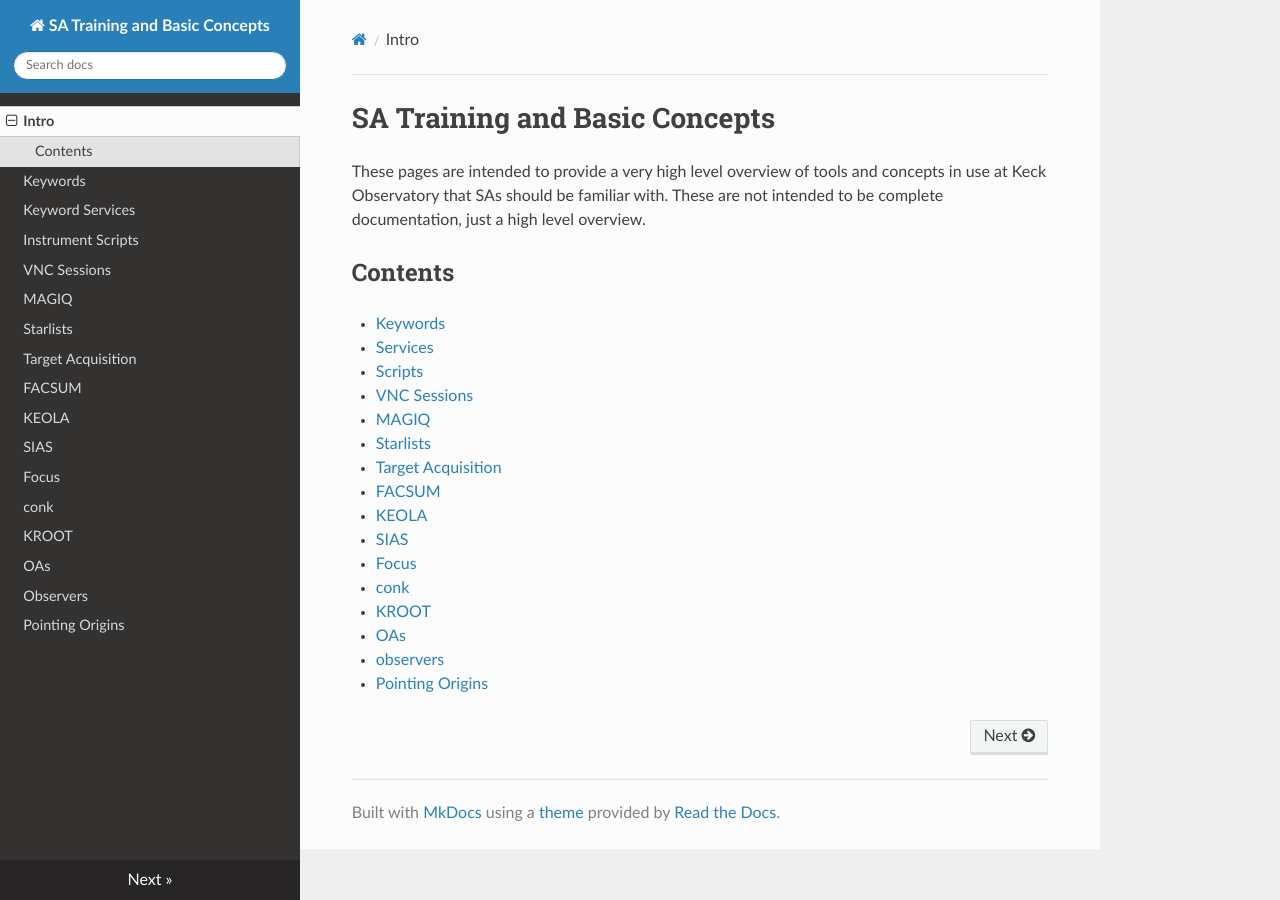
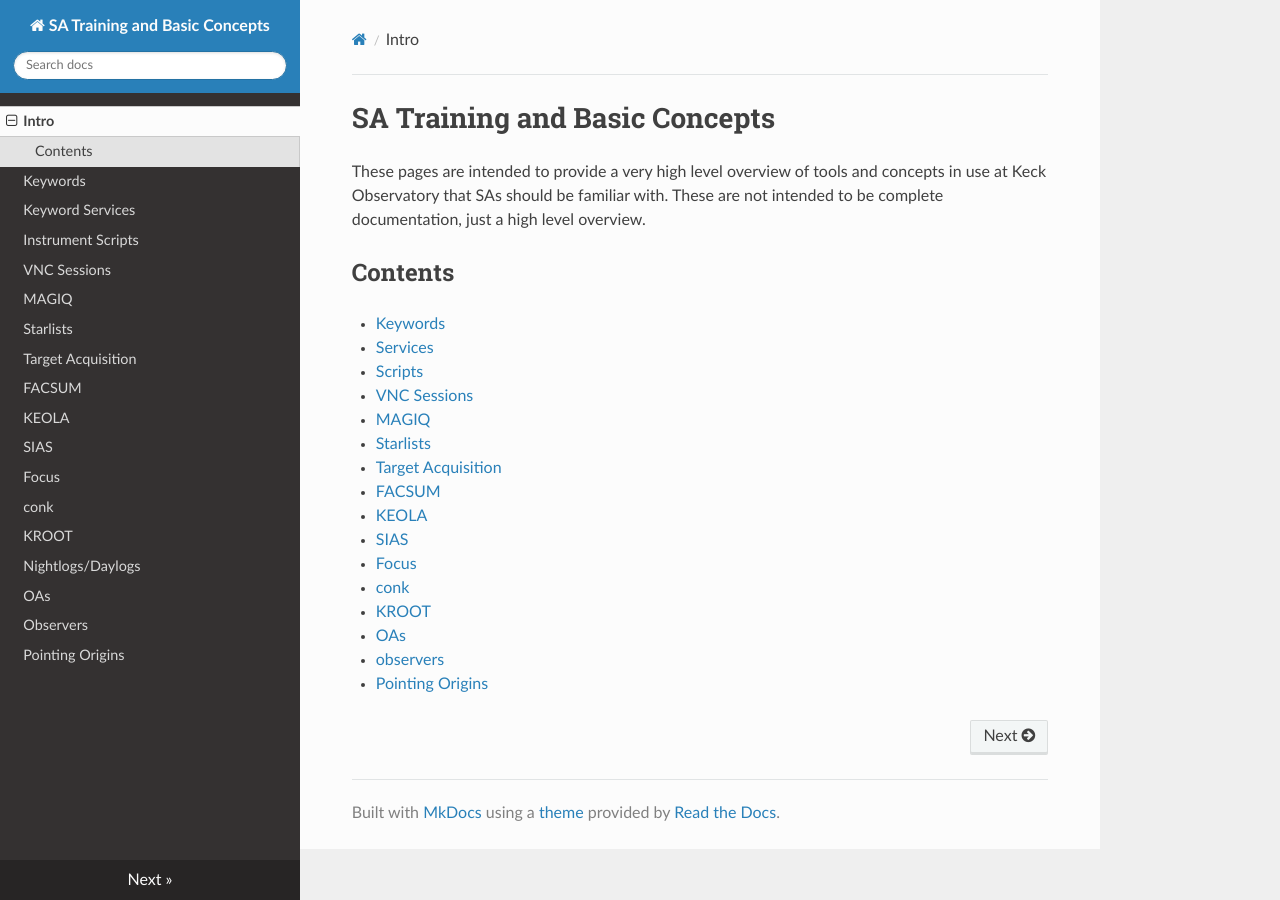
Before and after one commit to joshwalawender/SATraining, an MkDocs documentation site: the page built from docs/index.md, in a window 1280 px wide. Built offline with MkDocs 1.6.1, drawn with Linux system fonts in a browser that asks for light colours; nearby versions of some CDN libraries.

Commit message:
Update mkdocs.yml

```diff
--- a/mkdocs.yml
+++ b/mkdocs.yml
@@ -16,6 +16,7 @@ nav:
     - Focus: focus.md
     - conk: conk.md
     - KROOT: kroot.md
+    - Nightlogs/Daylogs: nightlogs.md
     - OAs: oas.md
     - Observers: observers.md
     - Pointing Origins: pointing_origins.md
```
